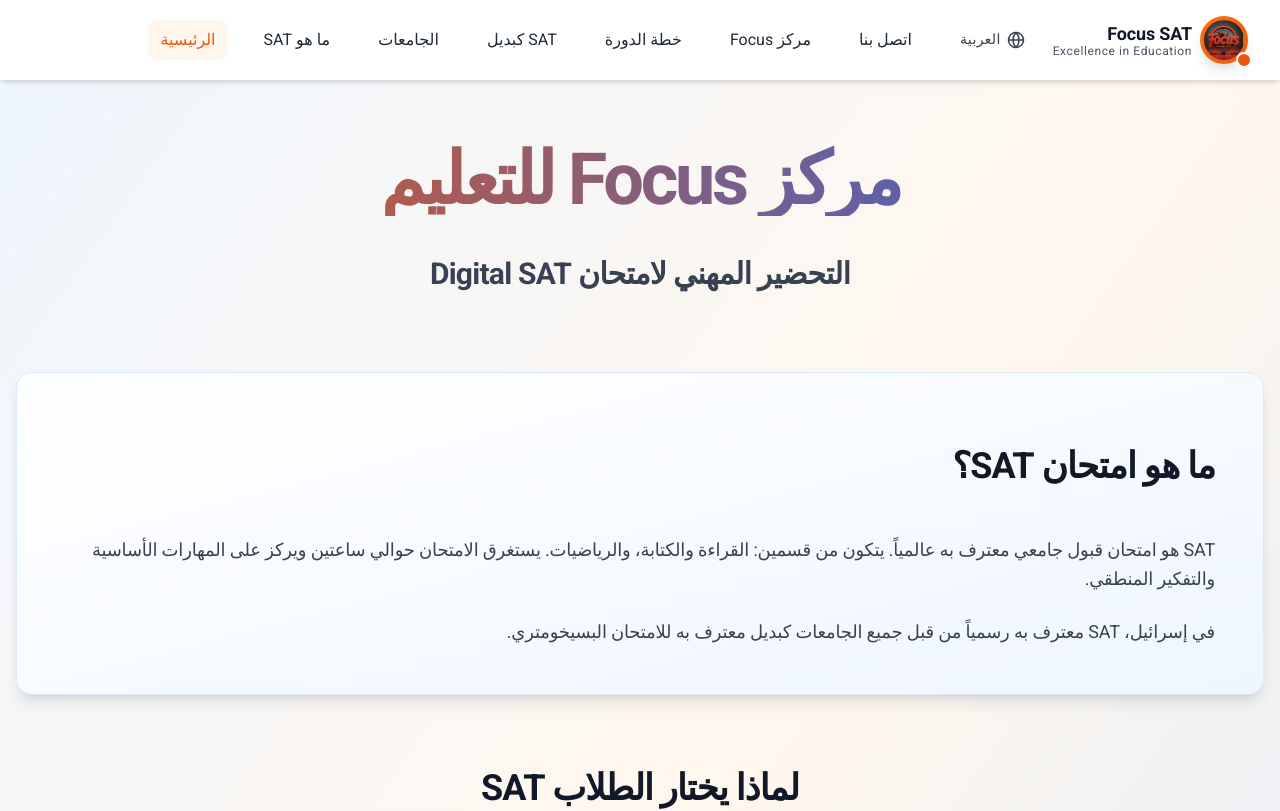
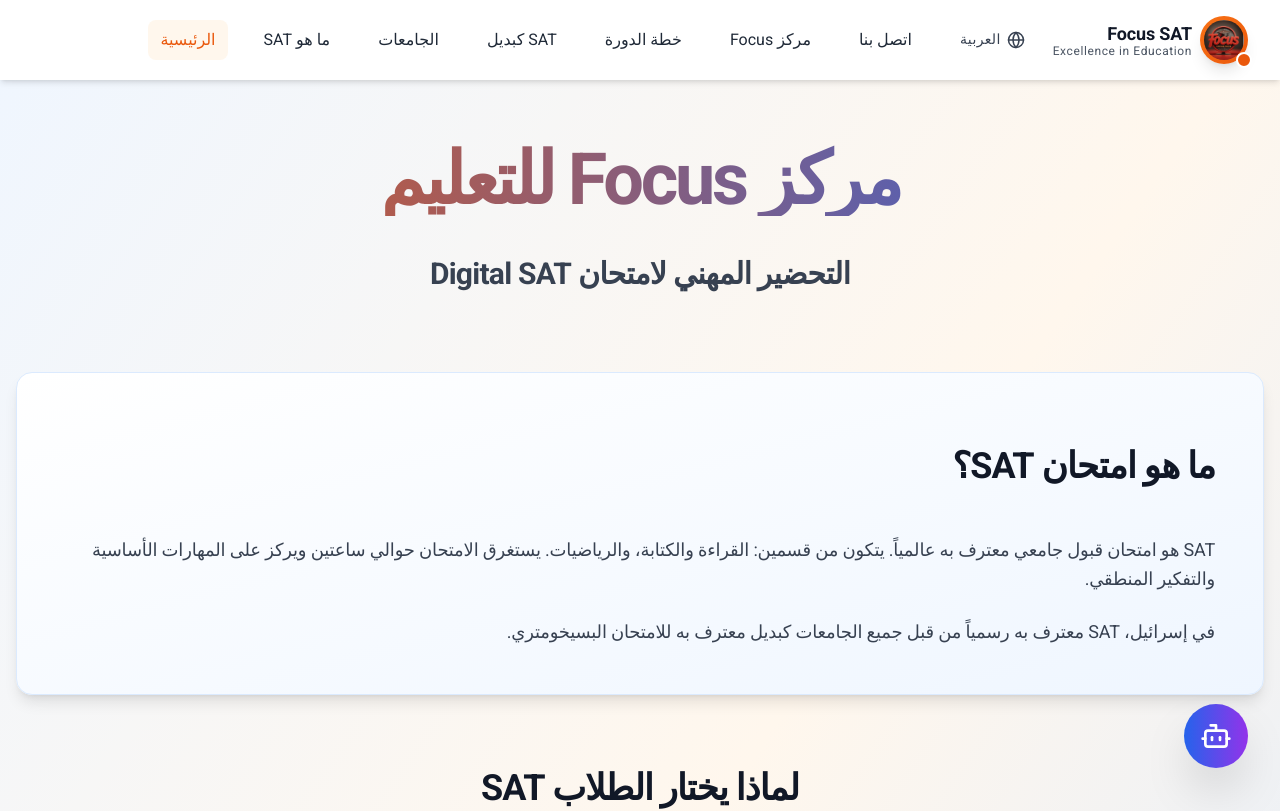
Before and after one commit to mohamadzoubi2806-ctrl/codeforfocusat, a React (Vite) app: page / in a window 1280 px wide. Shown: the top 811 px of the page. Built offline with nearby package versions, Linux system fonts and the light colour scheme.

Commit message:
Updated Router.tsx

```diff
--- a/src/components/Router.tsx
+++ b/src/components/Router.tsx
@@ -30,6 +30,7 @@ import UniversitiesPageHe from './pages/he/UniversitiesPageHe';
 import AiPageEn from './pages/en/AiPageEn';
 import AiPageAr from './pages/ar/AiPageAr';
 import AiPageHe from './pages/he/AiPageHe';
+import AiBubble from './layout/AiBubble';
 
 function ScrollToTop() {
   const { pathname } = useLocation();
@@ -46,6 +47,7 @@ function Layout() {
     <>
       <ScrollToTop />
       <Outlet />
+      <AiBubble />
     </>
   );
 }
--- /dev/null
+++ b/src/components/layout/AiBubble.tsx
@@ -0,0 +1,26 @@
+import { Bot } from 'lucide-react';
+import { Link } from 'react-router-dom';
+import { useLanguage } from '../../contexts/LanguageContext';
+
+export default function AiBubble() {
+  const { language } = useLanguage();
+
+  const tooltipText = {
+    en: 'AI Tutor',
+    ar: 'المعلم الذكي',
+    he: 'מורה AI'
+  };
+
+  return (
+    <Link
+      to="/ai-tutor"
+      className="fixed bottom-8 right-8 z-50 bg-gradient-to-r from-blue-600 to-purple-600 text-white p-4 rounded-full shadow-2xl hover:shadow-blue-500/50 hover:scale-110 transition-all duration-300 group"
+      aria-label={tooltipText[language]}
+    >
+      <Bot className="w-8 h-8" />
+      <span className="absolute bottom-full right-0 mb-2 px-3 py-1 bg-gray-900 text-white text-sm rounded-lg opacity-0 group-hover:opacity-100 transition-opacity duration-200 whitespace-nowrap">
+        {tooltipText[language]}
+      </span>
+    </Link>
+  );
+}
```
